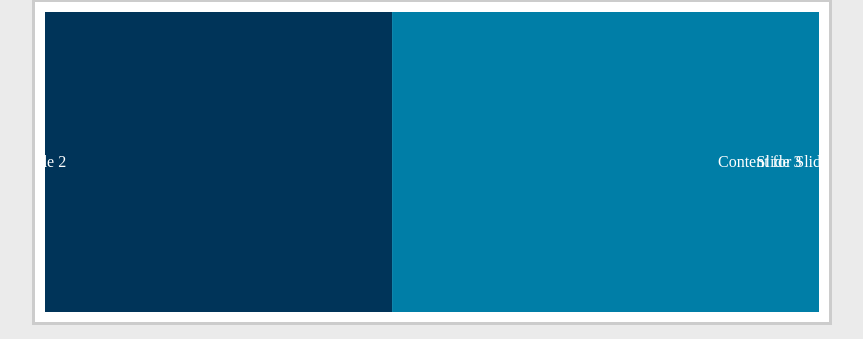
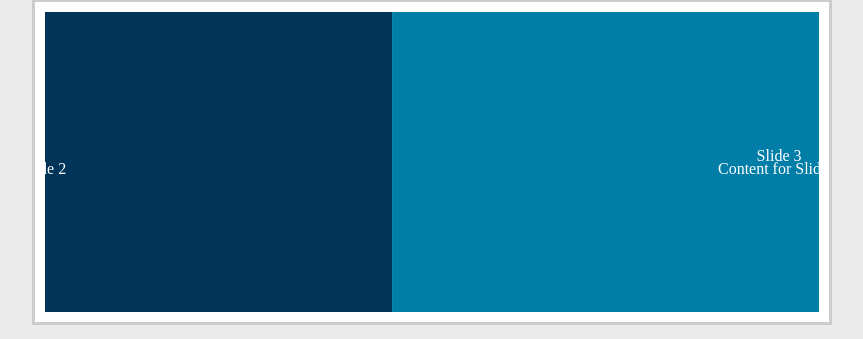
Before and after one commit to maxt0d0nt/grupo_6_LIBRERIA, a Node server app: page / in a window 1280 px wide. Shown: the part 86-425 px from the top of the page, without its empty margins (208-1071 px from the left). Run offline with Node 20, Linux system fonts and the light colour scheme.

Commit message:
SLIDER CORRECTION TEXT

```diff
--- a/public/css/pages/indexStyle.css
+++ b/public/css/pages/indexStyle.css
@@ -79,6 +79,17 @@ SLIDER
     }
 
 }
+
+.slide-content {
+    display: flex;
+    flex-wrap: wrap;
+    flex-direction: column;
+}
+
+.slide-content h2 {
+    height: 13px;
+}
+
 #slides .inner {
     transition: margin-left 800ms cubic-bezier(0.770, 0.000, 0.175, 1.000);
     width: 400%;
```
